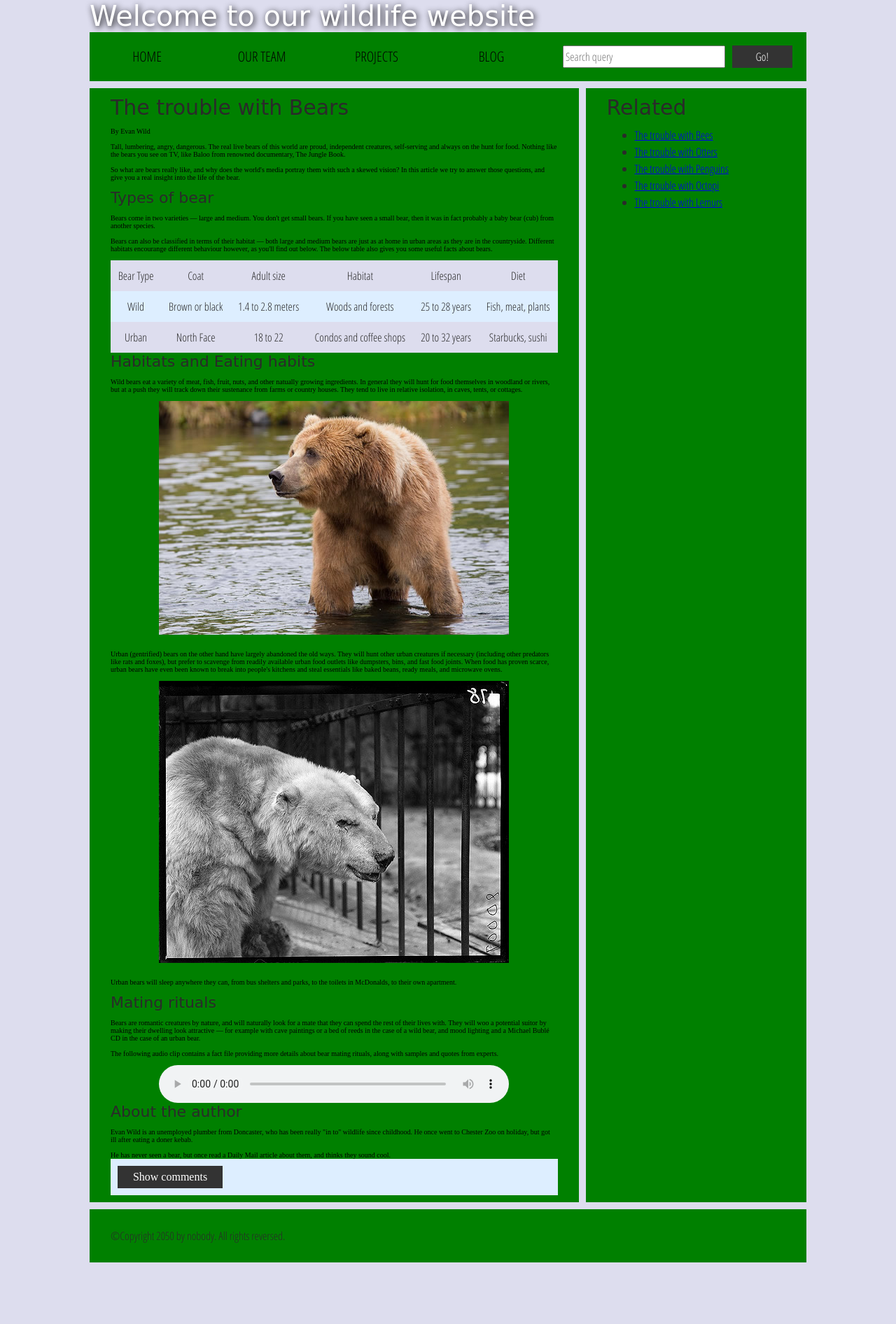
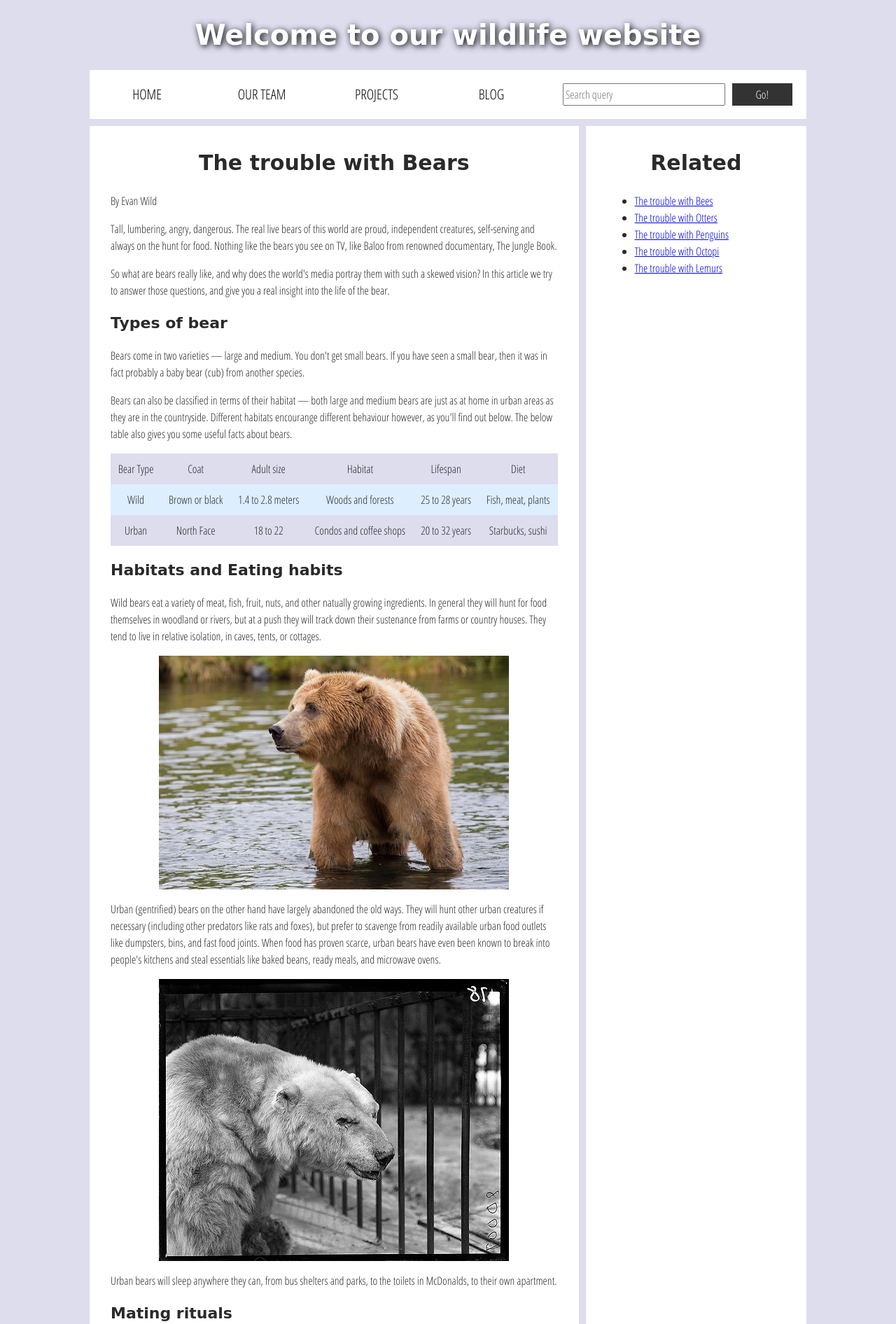
Before and after one commit to MasonC16/MasonC16.github.io, a plain HTML site: page lab5/part 1/index.html in a window 1280 px wide. Shown: the top 1892 px of the page at 70% size. Before the commit the page ends 1804 px from the top, so only its background shows below. Drawn offline with Linux system fonts and the light colour scheme; a web font is replaced by a local one.

Commit message:
changed the fonts, the br and the css file
Changed the font tags to either h1, h2 or h3, changed the br tags to p tags, changed the background to white and changed the css to have h tags instead of the font tags.

```diff
--- a/lab5/part 1/index.html
+++ b/lab5/part 1/index.html
@@ -23,7 +23,7 @@
 
   <body>
     <div class="header">
-      <font size="7">Welcome to our wildlife website</font>
+      <h1>Welcome to our wildlife website</h1>
     </div>
 
     <div class="nav">
@@ -42,20 +42,13 @@
 
     <main>
       <article>
-        <font size="6">The trouble with Bears</font>
-        <br><br>
-        By Evan Wild
-        <br><br>
-        Tall, lumbering, angry, dangerous. The real live bears of this world are proud, independent creatures, self-serving and always on the hunt for food. Nothing like the bears you see on TV, like Baloo from renowned documentary, The Jungle Book.
-        <br><br>
-        So what are bears really like, and why does the world's media portray them with such a skewed vision? In this article we try to answer those questions, and give you a real insight into the life of the bear.
-        <br><br>
-        <font size="5">Types of bear</font>
-        <br><br>
-        Bears come in two varieties — large and medium. You don't get small bears. If you have seen a small bear, then it was in fact probably a baby bear (cub) from another species.
-        <br><br>
-        Bears can also be classified in terms of their habitat — both large and medium bears are just as at home in urban areas as they are in the countryside. Different habitats encourange different behaviour however, as you'll find out below. The below table also gives you some useful facts about bears.
-        <br><br>
+        <h2>The trouble with Bears</h2>
+        <p>By Evan Wild</p>
+        <p>Tall, lumbering, angry, dangerous. The real live bears of this world are proud, independent creatures, self-serving and always on the hunt for food. Nothing like the bears you see on TV, like Baloo from renowned documentary, The Jungle Book.</p>
+        <p>So what are bears really like, and why does the world's media portray them with such a skewed vision? In this article we try to answer those questions, and give you a real insight into the life of the bear.</p>
+        <h3>Types of bear</h3>
+        <p>Bears come in two varieties — large and medium. You don't get small bears. If you have seen a small bear, then it was in fact probably a baby bear (cub) from another species.</p>
+        <p>Bears can also be classified in terms of their habitat — both large and medium bears are just as at home in urban areas as they are in the countryside. Different habitats encourange different behaviour however, as you'll find out below. The below table also gives you some useful facts about bears.</p>
         <table>
           <thead>
             <tr>
@@ -87,24 +80,15 @@
           </tbody>
         </table>
 
-        <font size="5">Habitats and Eating habits</font>
-        <br><br>
-        Wild bears eat a variety of meat, fish, fruit, nuts, and other natually growing ingredients. In general they will hunt for food themselves in woodland or rivers, but at a push they will track down their sustenance from farms or country houses. They tend to live in relative isolation, in caves, tents, or cottages.
-        <br><br>
-        <img src="media/wild-bear.jpg">
-        <br><br>
-        Urban (gentrified) bears on the other hand have largely abandoned the old ways. They will hunt other urban creatures if necessary (including other predators like rats and foxes), but prefer to scavenge from readily available urban food outlets like dumpsters, bins, and fast food joints. When food has proven scarce, urban bears have even been known to break into people's kitchens and steal essentials like baked beans, ready meals, and microwave ovens.
-        <br><br>
-        <img src="media/urban-bear.jpg">
-        <br><br>
-        Urban bears will sleep anywhere they can, from bus shelters and parks, to the toilets in McDonalds, to their own apartment.
-        <br><br>
-        <font size="5">Mating rituals</font>
-        <br><br>
-        Bears are romantic creatures by nature, and will naturally look for a mate that they can spend the rest of their lives with. They will woo a potential suitor by making their dwelling look attractive — for example with cave paintings or a bed of reeds in the case of a wild bear, and mood lighting and a Michael Bublé CD in the case of an urban bear.
-        <br><br>
-        The following audio clip contains a fact file providing more details about bear mating rituals, along with samples and quotes from experts.
-        <br><br>
+        <h3>Habitats and Eating habits</h3>
+        <p>Wild bears eat a variety of meat, fish, fruit, nuts, and other natually growing ingredients. In general they will hunt for food themselves in woodland or rivers, but at a push they will track down their sustenance from farms or country houses. They tend to live in relative isolation, in caves, tents, or cottages.</p>
+        <img src="media/wild-bear.jpg" alt="bear standing in water">
+        <p>Urban (gentrified) bears on the other hand have largely abandoned the old ways. They will hunt other urban creatures if necessary (including other predators like rats and foxes), but prefer to scavenge from readily available urban food outlets like dumpsters, bins, and fast food joints. When food has proven scarce, urban bears have even been known to break into people's kitchens and steal essentials like baked beans, ready meals, and microwave ovens.</p>
+        <img src="media/urban-bear.jpg" alt="bear in a cage">
+        <p>Urban bears will sleep anywhere they can, from bus shelters and parks, to the toilets in McDonalds, to their own apartment.</p>
+        <h3>Mating rituals</h3>
+        <p>Bears are romantic creatures by nature, and will naturally look for a mate that they can spend the rest of their lives with. They will woo a potential suitor by making their dwelling look attractive — for example with cave paintings or a bed of reeds in the case of a wild bear, and mood lighting and a Michael Bublé CD in the case of an urban bear.</p>
+        <p>The following audio clip contains a fact file providing more details about bear mating rituals, along with samples and quotes from experts.</p>
         <audio controls>
           <source src="media/bear.mp3" type="audio/mp3">
           <source src="media/bear.ogg" type="audio/ogg">
@@ -113,11 +97,9 @@
 
         <aside>
 
-          <font size="5">About the author</font>
-        <br><br>
-          Evan Wild is an unemployed plumber from Doncaster, who has been really "in to" wildlife since childhood. He once went to Chester Zoo on holiday, but got ill after eating a doner kebab.
-        <br><br>
-          He has never seen a bear, but once read a Daily Mail article about them, and thinks they sound cool.
+          <h3>About the author</h3>
+          <p>Evan Wild is an unemployed plumber from Doncaster, who has been really "in to" wildlife since childhood. He once went to Chester Zoo on holiday, but got ill after eating a doner kebab.</p>
+          <p>He has never seen a bear, but once read a Daily Mail article about them, and thinks they sound cool.</p>
 
         </aside>
         <section class="comments">
@@ -125,7 +107,7 @@
 
           <div class="comment-wrapper">
 
-            <font size="6">Add comment</font>
+            <h2>Add comment<h2>
 
             <form class="comment-form">
               <div class="flex-pair">
@@ -141,7 +123,7 @@
               </div>
             </form>
 
-            <font size="6">Comments</font>
+            <h2>Comments</h2>
 
             <ul class="comment-container">
 
@@ -160,7 +142,7 @@
       </article>
 
       <div class="secondary">
-        <font size="6">Related</font>
+        <h2>Related</h2>
 
         <ul>
           <li><a href="#">The trouble with Bees</a></li>
--- a/lab5/part 1/style.css
+++ b/lab5/part 1/style.css
@@ -25,7 +25,7 @@ body {
 
 /* || typography */
 
-font[size="7"], font[size="6"], font[size="5"] {
+h1, h2, h3 {
   font-family: 'Sonsie One', cursive;
   color: #2a2a2a;
 }
@@ -35,19 +35,19 @@ p, input, li, table, label {
   color: #2a2a2a;
 }
 
-font[size="7"] {
+h1 {
   font-size: 4rem;
   text-align: center;
   color: white;
   text-shadow: 2px 2px 10px black;
 }
 
-font[size="6"] {
+h2 {
   font-size: 3rem;
   text-align: center;
 }
 
-font[size="5"] {
+h3 {
   font-size: 2.2rem;
 }
 
@@ -58,8 +58,9 @@ p, li, table {
 
 /* || header layout */
 
+/* changed the color of the background to white*/
 div[class="nav"], article, footer, .secondary {
-  background-color: green;
+  background-color: white;
 }
 
 article, footer, .secondary {
```
